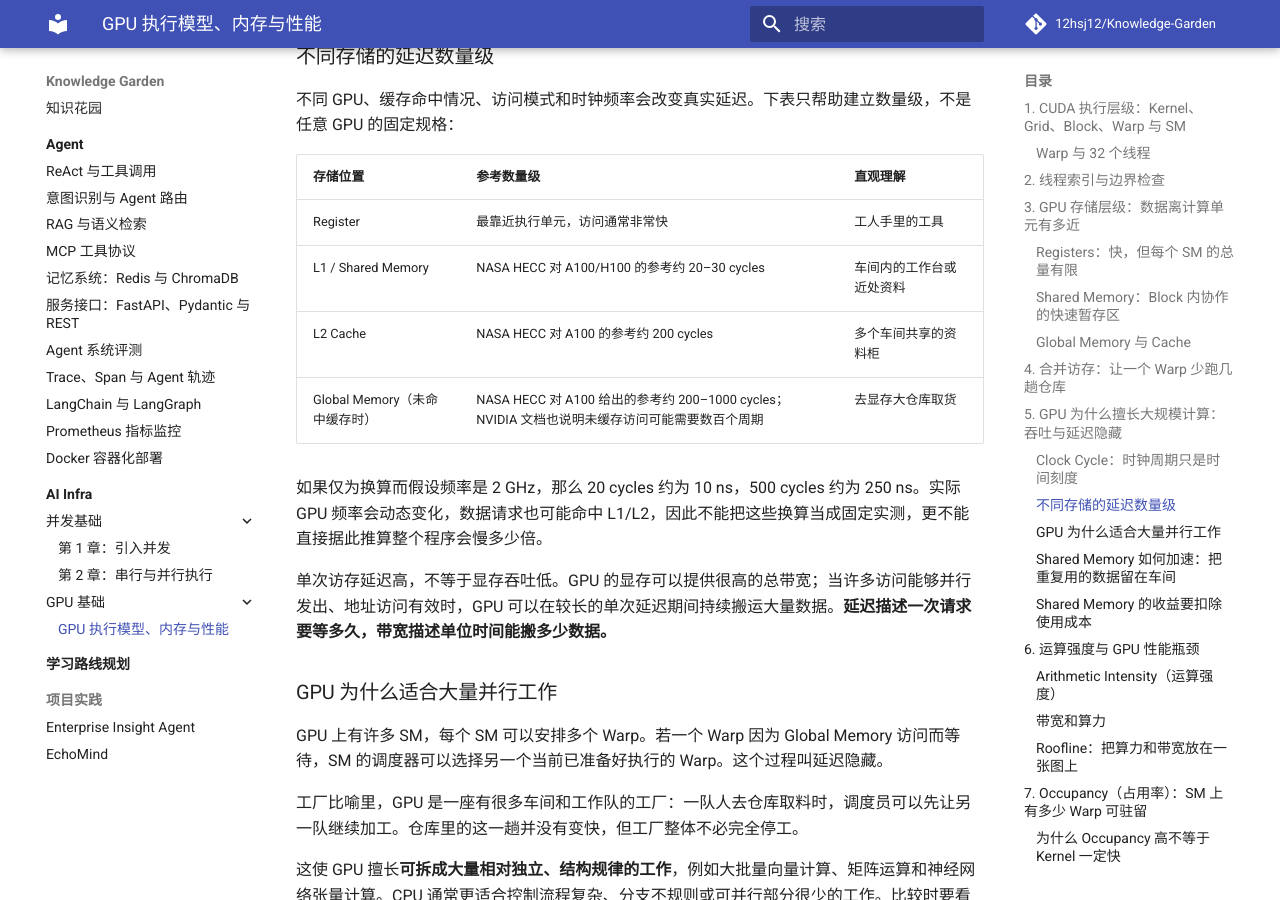
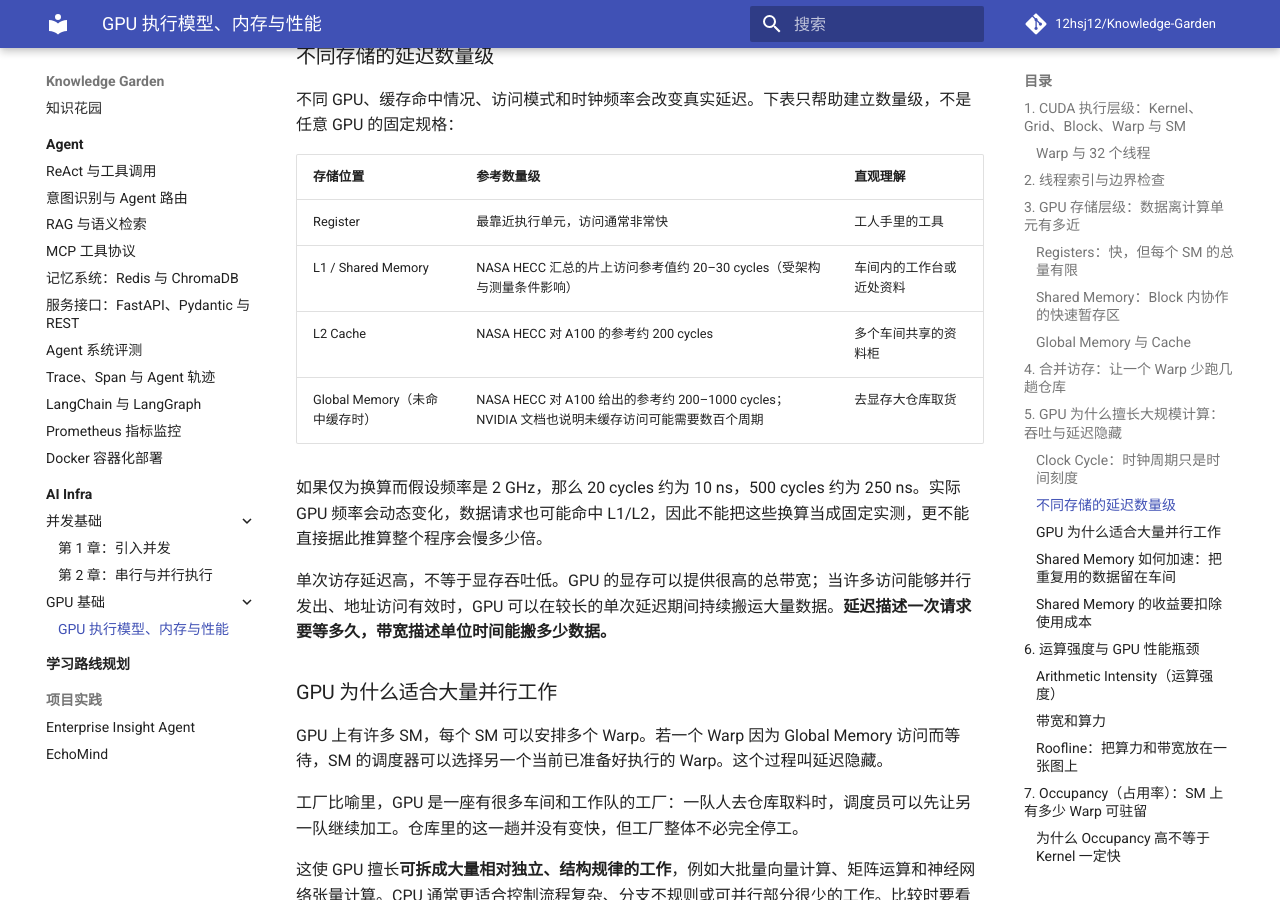
Before and after one commit to 12hsj12/Knowledge-Garden, an MkDocs documentation site: the page built from docs/ai-infra/gpu/cuda-execution-memory-performance.md, in a window 1280 px wide and 900 px high, scrolled down 4187 px. Built offline with MkDocs 1.6.1 and Material for MkDocs 9.7.7, drawn with Linux system fonts in a browser that asks for light colours; comment, search, counter and statistics services are not loaded.

Commit message:
Clarify architecture scope of GPU latency examples

```diff
--- a/docs/ai-infra/gpu/cuda-execution-memory-performance.md
+++ b/docs/ai-infra/gpu/cuda-execution-memory-performance.md
@@ -116,7 +116,7 @@ GPU 的优势不只是“有很多核心”，还在于它围绕大规模并行
 | 存储位置 | 参考数量级 | 直观理解 |
 | --- | --- | --- |
 | Register | 最靠近执行单元，访问通常非常快 | 工人手里的工具 |
-| L1 / Shared Memory | NASA HECC 对 A100/H100 的参考约 20–30 cycles | 车间内的工作台或近处资料 |
+| L1 / Shared Memory | NASA HECC 汇总的片上访问参考值约 20–30 cycles（受架构与测量条件影响） | 车间内的工作台或近处资料 |
 | L2 Cache | NASA HECC 对 A100 的参考约 200 cycles | 多个车间共享的资料柜 |
 | Global Memory（未命中缓存时） | NASA HECC 对 A100 给出的参考约 200–1000 cycles；NVIDIA 文档也说明未缓存访问可能需要数百个周期 | 去显存大仓库取货 |
 
```
